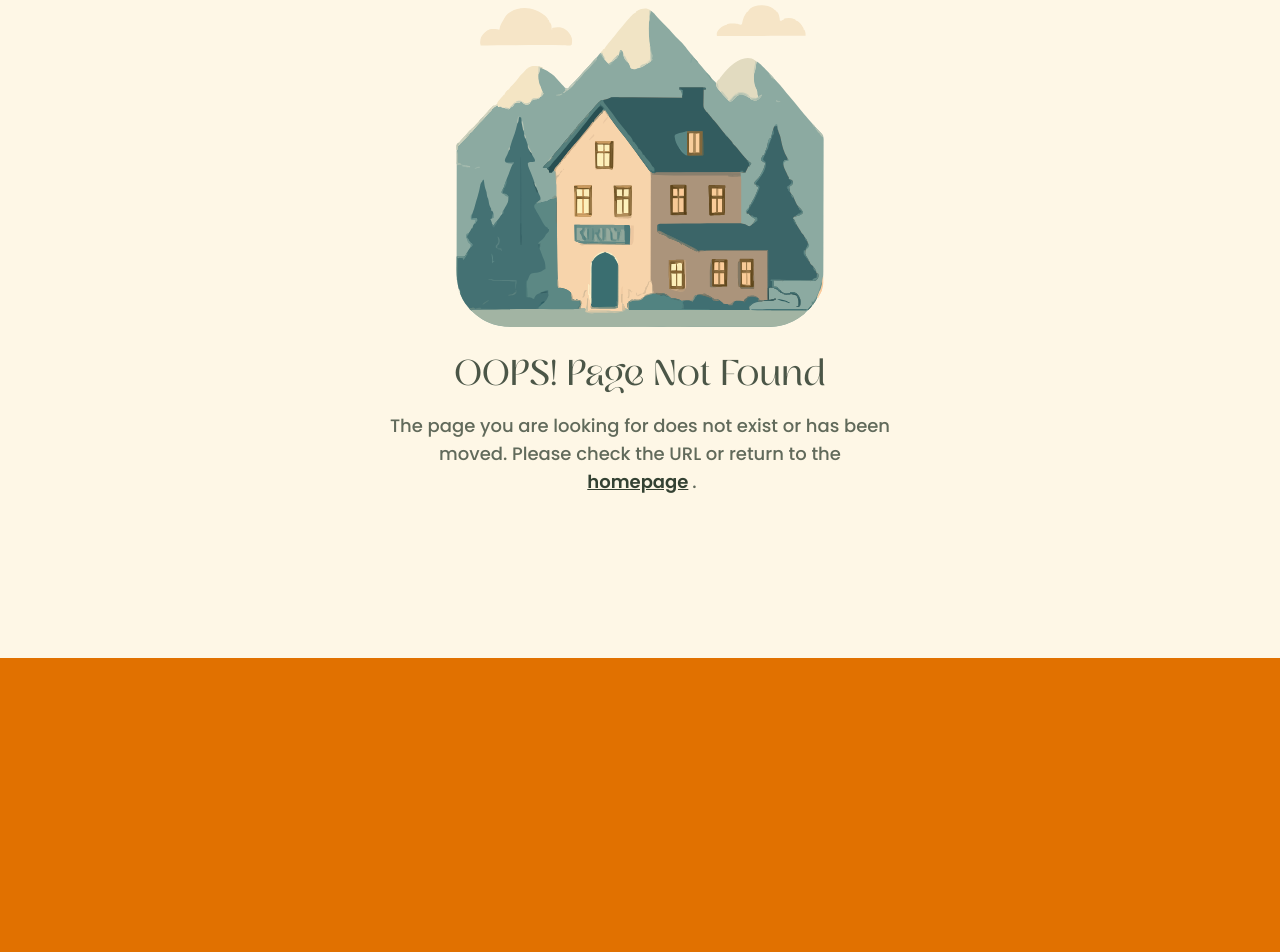
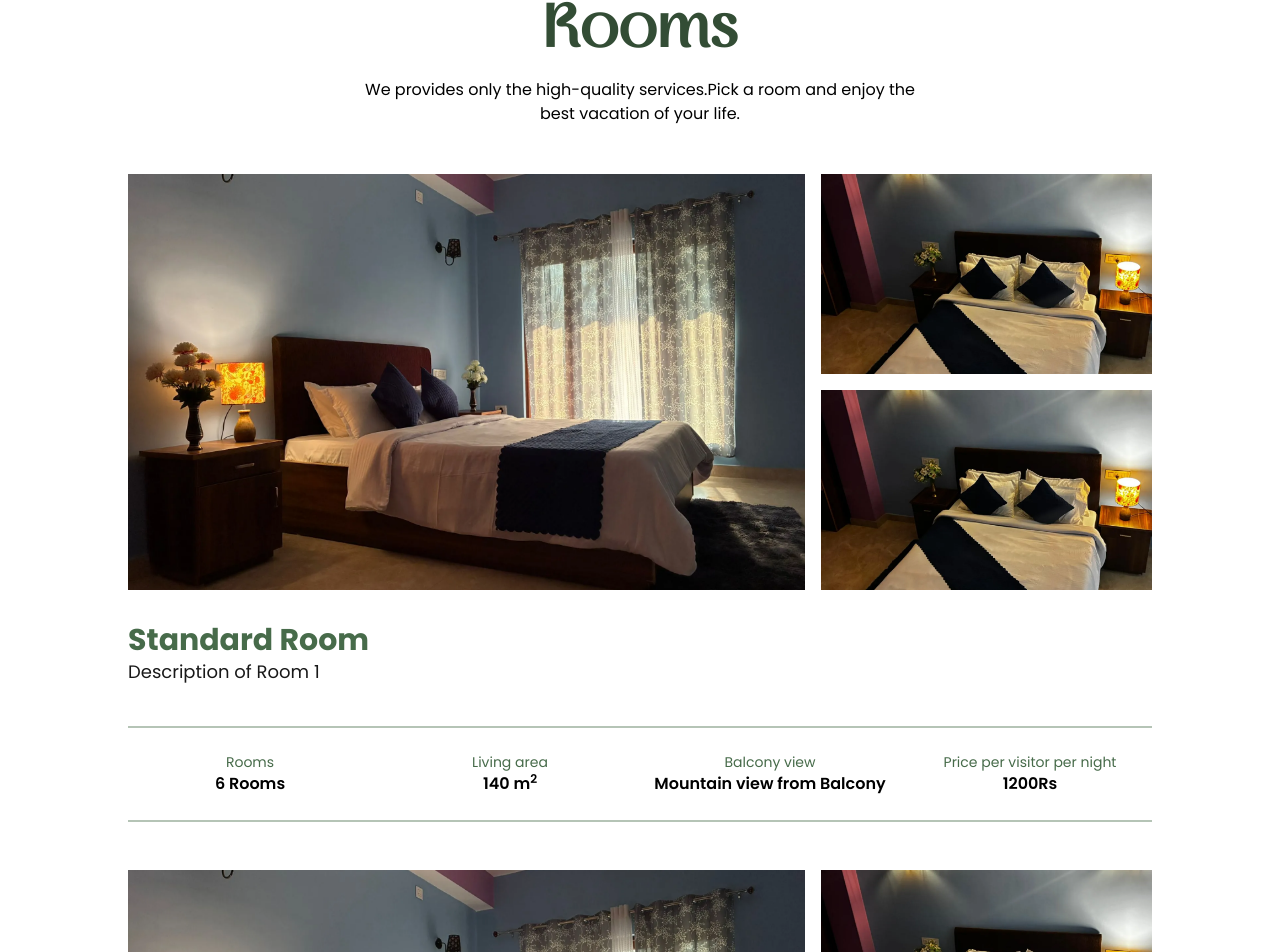
Before and after one commit to thegrandkalimpong/thegrandkpg, a Next.js app: page /rooms in a window 1280 px wide. Before the commit this address had no page. Shown: the part 142-1094 px from the top of the page. Before the commit the page ends 800 px from the top, so only its background shows below. Built offline with nearby package versions, Linux system fonts and the light colour scheme.

Commit message:
feat: implement Rooms page with layout, images, and descriptions for Standard and Deluxe Rooms

```diff
--- /dev/null
+++ b/src/app/(main)/rooms/page.tsx
@@ -0,0 +1,130 @@
+import Image from 'next/image'
+import React from 'react'
+
+const page = () => {
+    return (
+        <section>
+            <h1 className='font-mageline text-6xl font-bold text-moss flex justify-center'>Rooms</h1>
+            <p className='text-center max-w-xl mx-auto mt-4'>We provides only the high-quality services.Pick a room and enjoy the best vacation of your life.</p>
+
+            {/* Room 1 */}
+            <div className='mt-12 max-w-5xl mx-auto'>
+                <div className='grid grid-cols-3 grid-rows-2 gap-4'>
+                    <div className='relative col-span-2 row-span-2 bg-amber-300 h-104 ' >
+
+                        <Image
+                            src={'/assets/room1.webp'}
+                            alt='Standard Room at The Grand Kalimpong'
+                            fill
+                            className='object-cover '
+                        />
+                    </div>
+                    <div className='relative col-span-1 row-span-1 bg-amber-300' >
+
+                        <Image
+                            src={'/assets/room5.webp'}
+                            alt='Standard Room at The Grand Kalimpong'
+                            fill
+                            className='object-cover mb-8   w-full'
+                        />
+                    </div>
+                    <div className='relative col-span-1 row-span-1 bg-amber-300' >
+
+                        <Image
+                            src={'/assets/room5.webp'}
+                            alt='Standard Room at The Grand Kalimpong'
+                            fill
+                            className='object-cover mb-8   w-full'
+                        />
+                    </div>
+                </div>
+                {/* <div className='w-full h-96 bg-moss-light/80 mb-8'></div> */}
+                <div className='mt-8'>
+                    <h2 className='text-3xl font-bold text-moss-light'>Standard Room</h2>
+                    <p className='text-lg opacity-90 mb-10'>Description of Room 1</p>
+                </div>
+
+                <div className='grid grid-cols-2 md:grid-cols-4 gap-4 text-center border-t-2 border-moss-light/40 border-b-2 '>
+                    <div className='py-6'>
+                        <p className='text-moss-light text-sm'>Rooms</p>
+                        <p className='font-semibold'>6 Rooms</p>
+                    </div>
+                    <div className='py-6'>
+                        <p className='text-moss-light text-sm'>Living area</p>
+                        <p className='font-semibold'>140 m<sup>2</sup></p>
+                    </div>
+                    <div className='py-6'>
+                        <p className='text-moss-light text-sm'>Balcony view</p>
+                        <p className='font-semibold'>Mountain view from Balcony</p>
+                    </div>
+                    <div className='py-6'>
+                        <p className='text-moss-light text-sm'>Price per visitor per night</p>
+                        <p className='font-semibold'>1200Rs</p>
+                    </div>
+                </div>
+            </div>
+
+            {/* Room 2 */}
+            <div className='mt-12 max-w-5xl mx-auto'>
+                <div className='grid grid-cols-3 grid-rows-2 gap-4'>
+                    <div className='relative col-span-2 row-span-2 bg-amber-300 h-104 ' >
+
+                        <Image
+                            src={'/assets/room1.webp'}
+                            alt='Standard Room at The Grand Kalimpong'
+                            fill
+                            className='object-cover '
+                        />
+                    </div>
+                    <div className='relative col-span-1 row-span-1 bg-amber-300' >
+
+                        <Image
+                            src={'/assets/room5.webp'}
+                            alt='Standard Room at The Grand Kalimpong'
+                            fill
+                            className='object-cover mb-8   w-full'
+                        />
+                    </div>
+                    <div className='relative col-span-1 row-span-1 bg-amber-300' >
+
+                        <Image
+                            src={'/assets/room5.webp'}
+                            alt='Standard Room at The Grand Kalimpong'
+                            fill
+                            className='object-cover mb-8   w-full'
+                        />
+                    </div>
+
+
+
+                </div>
+                <div className='mt-8'>
+                    <h2 className='text-3xl font-bold text-moss-light'>Deluxe Room</h2>
+                    <p className='text-lg opacity-90 mb-10'>Description of Room 2</p>
+                </div>
+
+                <div className='grid grid-cols-2 md:grid-cols-4 gap-4 text-center border-t-2 border-moss-light/40 border-b-2 '>
+                    <div className='py-6'>
+                        <p className='text-moss-light text-sm'>Rooms</p>
+                        <p className='font-semibold'>4 Rooms</p>
+                    </div>
+                    <div className='py-6'>
+                        <p className='text-moss-light text-sm'>Living area</p>
+                        <p className='font-semibold'>190 m<sup>2</sup></p>
+                    </div>
+                    <div className='py-6'>
+                        <p className='text-moss-light text-sm'>Balcony view</p>
+                        <p className='font-semibold'>Mountain view from Balcony</p>
+                    </div>
+                    <div className='py-6'>
+                        <p className='text-moss-light text-sm'>Price per visitor per night</p>
+                        <p className='font-semibold'>2400Rs</p>
+                    </div>
+                </div>
+            </div>
+
+        </section>
+    )
+}
+
+export default page
```
